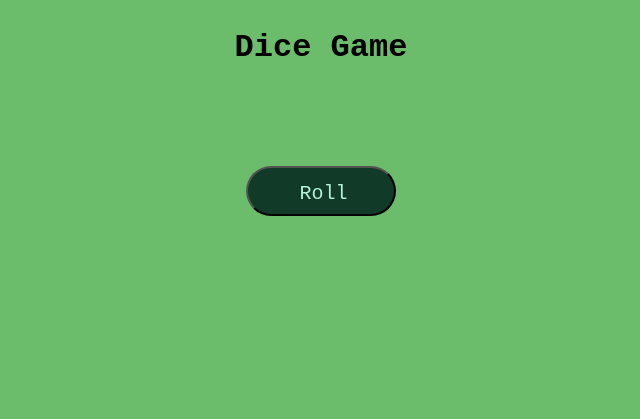
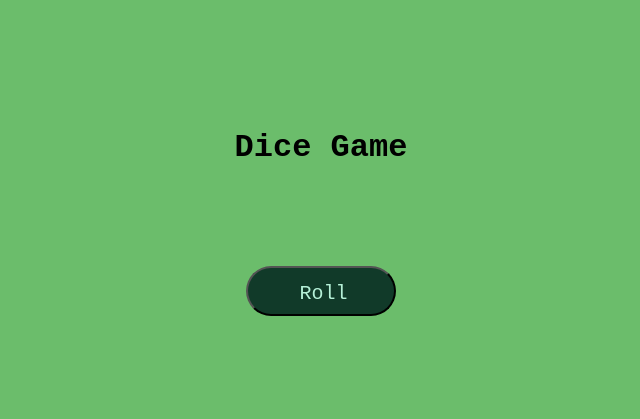
Before and after one commit to PrajasW/Dice-Game, a plain HTML site: page index.html in a window 1280 px wide. Shown: the whole page, without its empty margins (319-959 px from the left). Drawn offline with Linux system fonts and the light colour scheme.

Commit message:
FIX: Fixed styling

```diff
--- a/style.css
+++ b/style.css
@@ -8,7 +8,7 @@ body{
     display: flex;
     justify-content: center;
     flex-direction: column;
-    width: 400px;
+    padding: 100px;
 }
 .dice-container{
     display: flex;
@@ -71,7 +71,7 @@ button:hover{
     font-size: 20px;
     line-height: 23px;
 }
-@media (max-width: 500px) {
+@media (max-width: 600px) {
     .dice-container {
       flex-direction: column;
       align-self: center;
```
